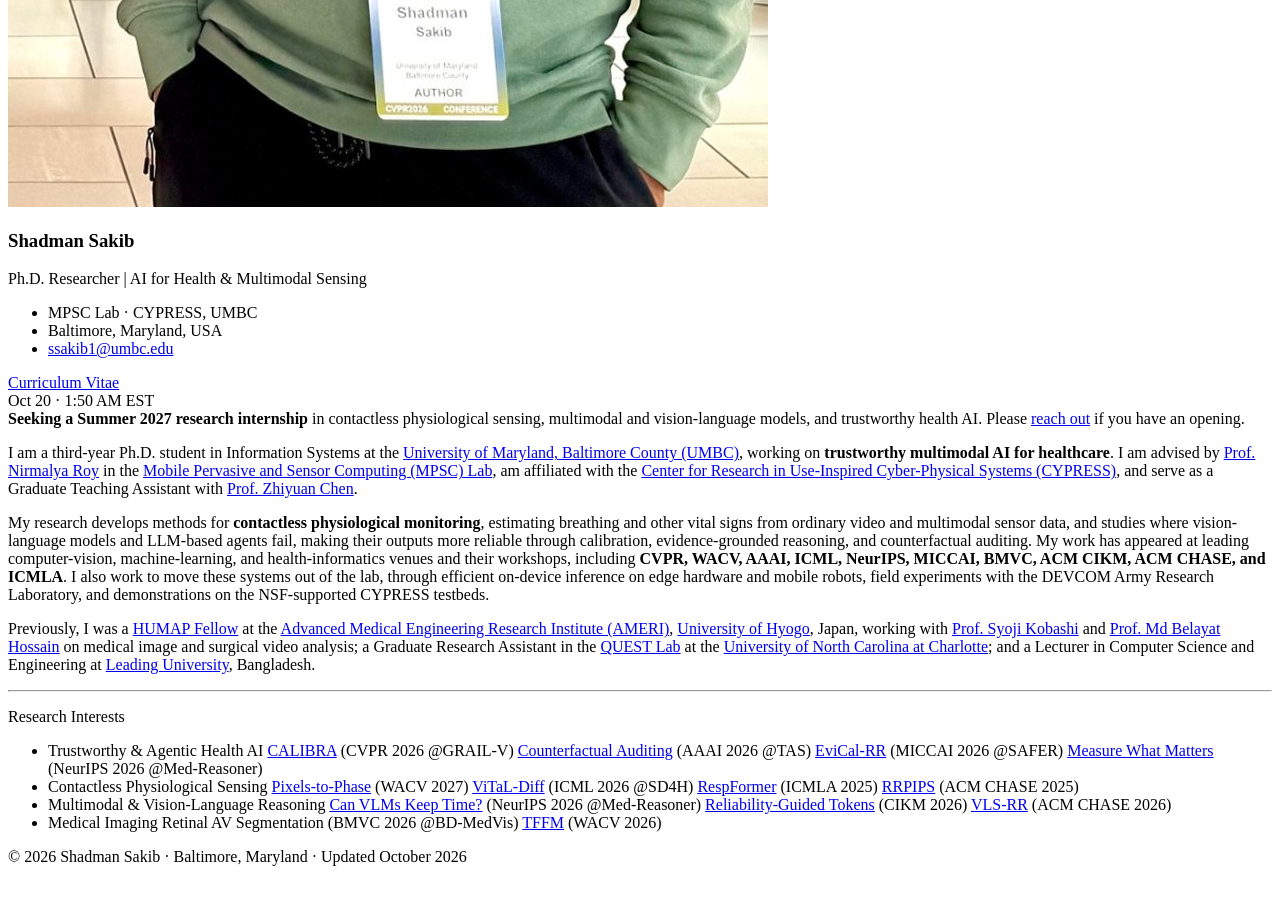
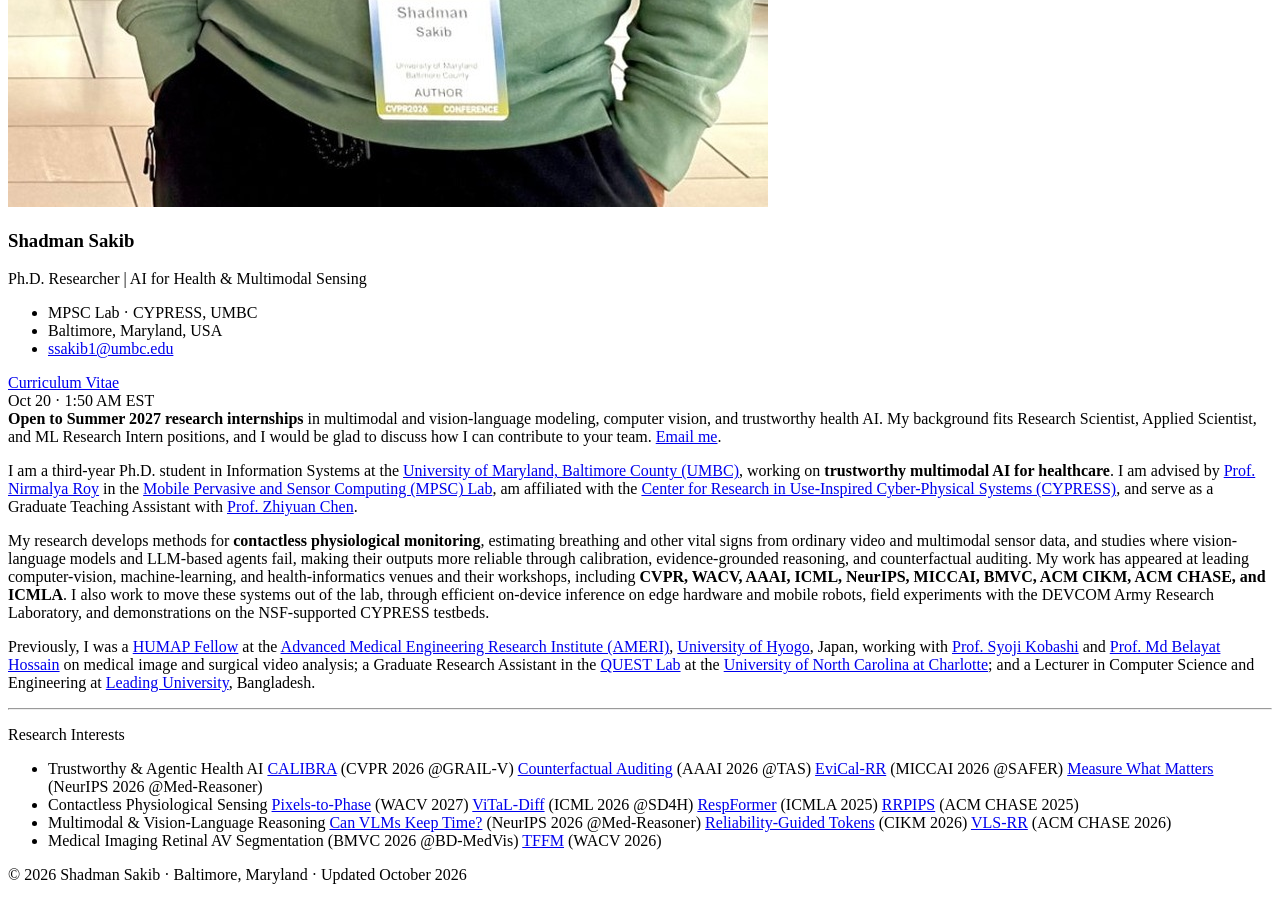
Before and after one commit to sakibshadman/sakibshadman.github.io, a Jekyll site: the page built from _pages/includes/intro.md, in a window 1280 px wide and 900 px high, scrolled down 1126 px. Built offline with Jekyll 4.4.1, drawn with Linux system fonts in a browser that asks for light colours; our own code applies the rules of GitHub Pages for plain Markdown files.

Commit message:
Add files via upload

```diff
--- a/_pages/includes/intro.md
+++ b/_pages/includes/intro.md
@@ -1,6 +1,6 @@
 <div class="avail">
   <i class="fas fa-bullhorn avail__icon" aria-hidden="true"></i>
-  <span class="avail__text"><strong>Seeking a Summer 2027 research internship</strong> in contactless physiological sensing, multimodal and vision-language models, and trustworthy health AI. Please <a href="mailto:ssakib1@umbc.edu?subject=Summer%202027%20Research%20Internship">reach out</a> if you have an opening.</span>
+  <span class="avail__text"><strong>Open to Summer 2027 research internships</strong> in multimodal and vision-language modeling, computer vision, and trustworthy health AI. My background fits Research Scientist, Applied Scientist, and ML Research Intern positions, and I would be glad to discuss how I can contribute to your team. <a href="mailto:ssakib1@umbc.edu?subject=Summer%202027%20Research%20Internship">Email me</a>.</span>
 </div>
 
 I am a third-year Ph.D. student in Information Systems at the [University of Maryland, Baltimore County (UMBC)](https://umbc.edu/), working on **trustworthy multimodal AI for healthcare**. I am advised by [Prof. Nirmalya Roy](https://artiamas.umd.edu/nirmalya-roy/) in the [Mobile Pervasive and Sensor Computing (MPSC) Lab](https://mpsc.umbc.edu/home), am affiliated with the [Center for Research in Use-Inspired Cyber-Physical Systems (CYPRESS)](https://cypress.umbc.edu/), and serve as a Graduate Teaching Assistant with [Prof. Zhiyuan Chen](https://userpages.umbc.edu/~zhchen/).
```
